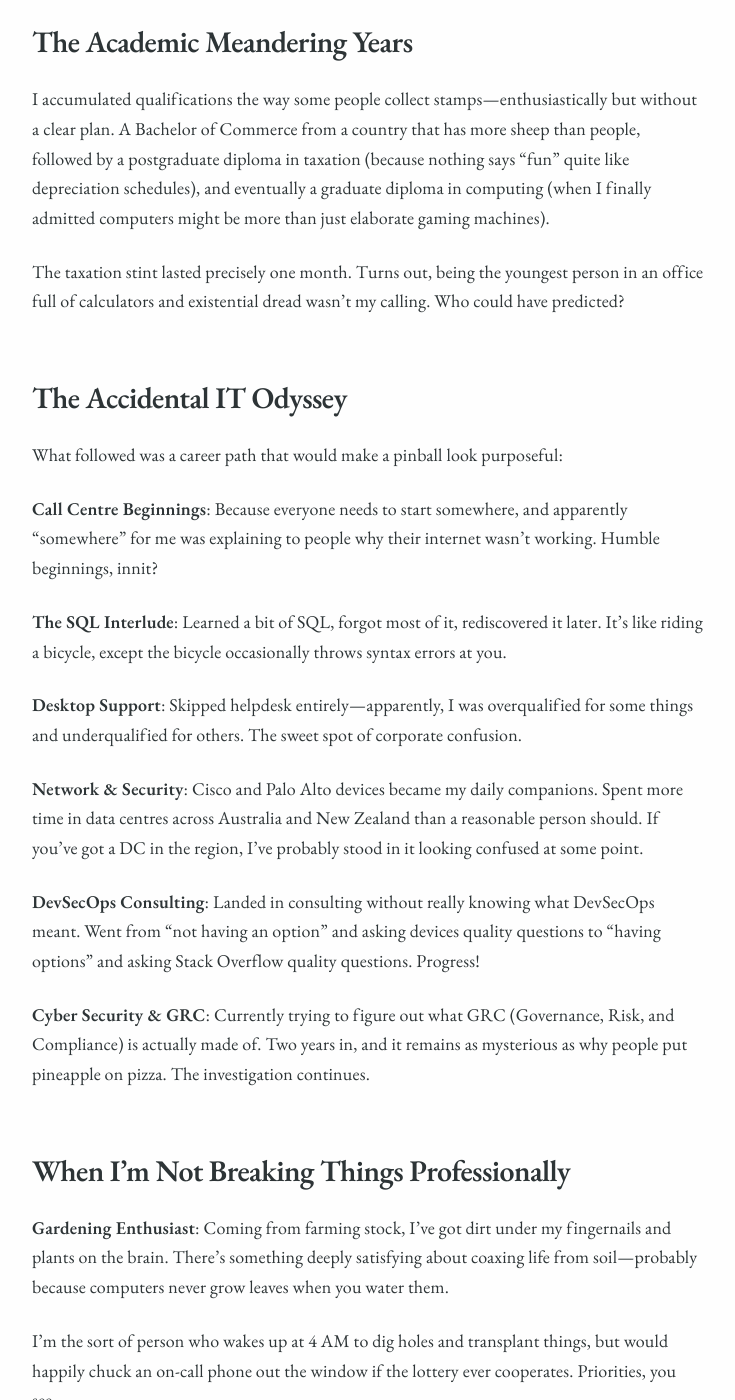
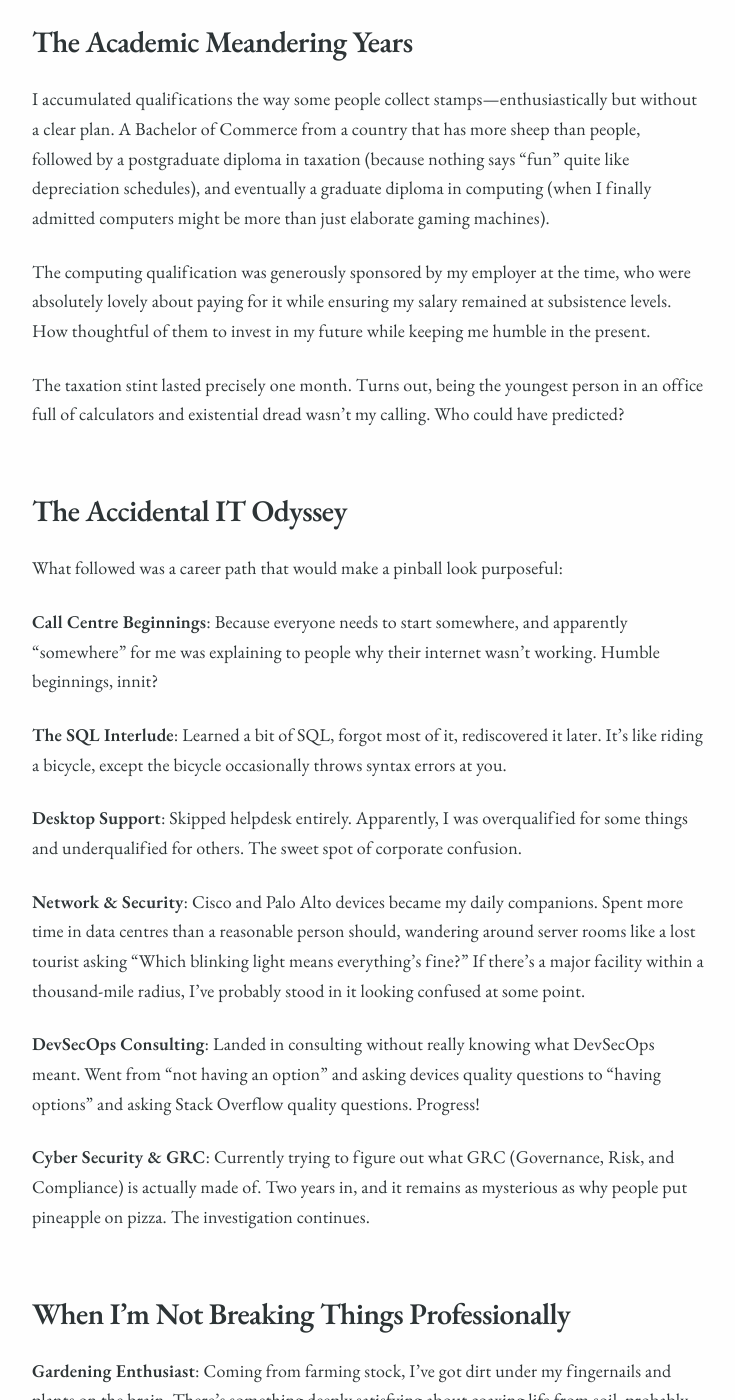
Before and after one commit to felixtp/felixtp.github.io, a Jekyll site: the page built from about.md, in a window 1280 px wide and 1400 px high, scrolled down 782 px. Shown: the whole window, without its empty margins (272-1007 px from the left). Built offline with Jekyll 4.4.1, drawn with Linux system fonts in a browser that asks for light colours; our own code applies the rules of GitHub Pages for plain Markdown files; some of the changed text lies outside the part shown.

Commit message:
Polish About page and fix stats navigation
- Add employer qualification funding humor (kept it light vs modern slavery)
- Make DC location reference vague (removed AU/NZ specifics)
- Remove all em dashes per request
- Fix stats page 404 by correcting navigation link to /analytics.html
- Keep the same witty British tone throughout

```diff
--- a/_layouts/default.html
+++ b/_layouts/default.html
@@ -565,7 +565,7 @@
                 <ul>
                     <li><a href="{{ '/' | relative_url }}" {% if page.url == '/' %}class="active"{% endif %}>essays</a></li>
                     <li><a href="{{ '/about/' | relative_url }}" {% if page.url contains '/about/' %}class="active"{% endif %}>about</a></li>
-                    <li><a href="{{ '/analytics/' | relative_url }}" {% if page.url contains '/analytics/' %}class="active"{% endif %}>stats</a></li>
+                    <li><a href="{{ '/analytics.html' | relative_url }}" {% if page.url contains '/analytics' %}class="active"{% endif %}>stats</a></li>
                 </ul>
             </nav>
         </div>
--- a/about.md
+++ b/about.md
@@ -7,13 +7,15 @@ permalink: /about/
 
 ## The Origin Story (Or: How I Accidentally Became a Tech Person)
 
-Once upon a time, there was a young lad who thought computers were for games and commerce degrees were for sensible people. Naturally, I chose commerce—not because I had any particular affinity for spreadsheets, mind you, but because my mates did, and peer pressure is a powerful force when you're of an age that rhymes with "shorty."
+Once upon a time, there was a young lad who thought computers were for games and commerce degrees were for sensible people. Naturally, I chose commerce, not because I had any particular affinity for spreadsheets, mind you, but because my mates did, and peer pressure is a powerful force when you're of an age that rhymes with "shorty."
 
 Picture this: Windows 95 humming away on the family computer, and me, the designated household IT department, which mostly involved turning it off and on again. When things went properly sideways (as they often did), I'd blame my little brother. Poor chap probably thought he had cursed fingers for years.
 
 ## The Academic Meandering Years
 
 I accumulated qualifications the way some people collect stamps—enthusiastically but without a clear plan. A Bachelor of Commerce from a country that has more sheep than people, followed by a postgraduate diploma in taxation (because nothing says "fun" quite like depreciation schedules), and eventually a graduate diploma in computing (when I finally admitted computers might be more than just elaborate gaming machines).
+
+The computing qualification was generously sponsored by my employer at the time, who were absolutely lovely about paying for it while ensuring my salary remained at subsistence levels. How thoughtful of them to invest in my future while keeping me humble in the present.
 
 The taxation stint lasted precisely one month. Turns out, being the youngest person in an office full of calculators and existential dread wasn't my calling. Who could have predicted?
 
@@ -25,9 +27,9 @@ What followed was a career path that would make a pinball look purposeful:
 
 **The SQL Interlude**: Learned a bit of SQL, forgot most of it, rediscovered it later. It's like riding a bicycle, except the bicycle occasionally throws syntax errors at you.
 
-**Desktop Support**: Skipped helpdesk entirely—apparently, I was overqualified for some things and underqualified for others. The sweet spot of corporate confusion.
+**Desktop Support**: Skipped helpdesk entirely. Apparently, I was overqualified for some things and underqualified for others. The sweet spot of corporate confusion.
 
-**Network & Security**: Cisco and Palo Alto devices became my daily companions. Spent more time in data centres across Australia and New Zealand than a reasonable person should. If you've got a DC in the region, I've probably stood in it looking confused at some point.
+**Network & Security**: Cisco and Palo Alto devices became my daily companions. Spent more time in data centres than a reasonable person should, wandering around server rooms like a lost tourist asking "Which blinking light means everything's fine?" If there's a major facility within a thousand-mile radius, I've probably stood in it looking confused at some point.
 
 **DevSecOps Consulting**: Landed in consulting without really knowing what DevSecOps meant. Went from "not having an option" and asking devices quality questions to "having options" and asking Stack Overflow quality questions. Progress!
 
@@ -35,7 +37,7 @@ What followed was a career path that would make a pinball look purposeful:
 
 ## When I'm Not Breaking Things Professionally
 
-**Gardening Enthusiast**: Coming from farming stock, I've got dirt under my fingernails and plants on the brain. There's something deeply satisfying about coaxing life from soil—probably because computers never grow leaves when you water them.
+**Gardening Enthusiast**: Coming from farming stock, I've got dirt under my fingernails and plants on the brain. There's something deeply satisfying about coaxing life from soil, probably because computers never grow leaves when you water them.
 
 I'm the sort of person who wakes up at 4 AM to dig holes and transplant things, but would happily chuck an on-call phone out the window if the lottery ever cooperates. Priorities, you see.
 
```
